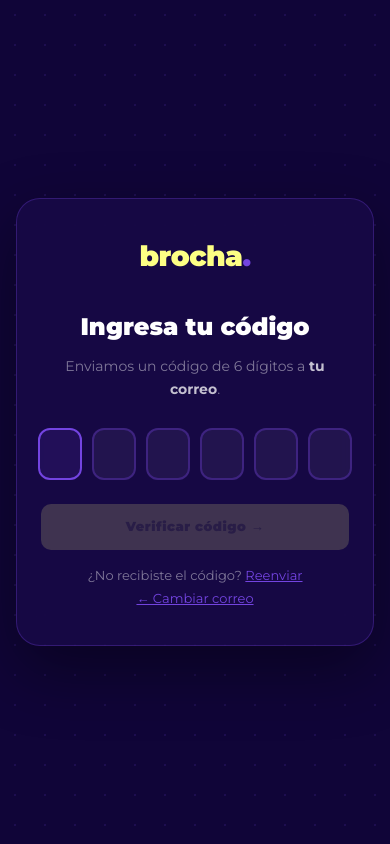
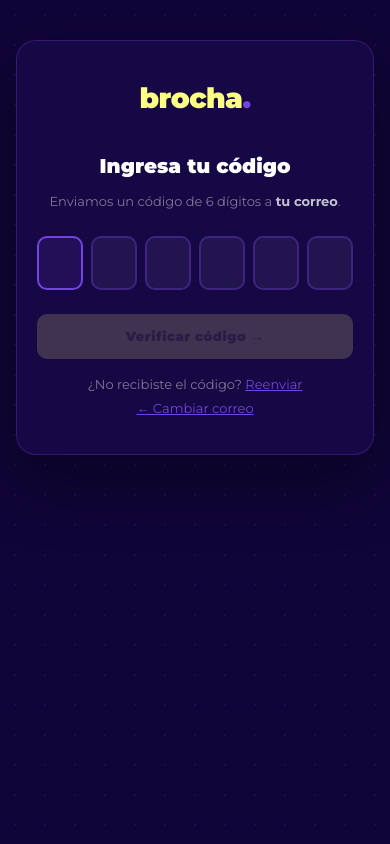
Before and after one commit to brocha-art/Onboarding, a Next.js app: page /auth/verify in a window 390 px wide. Built offline with nearby package versions, Linux system fonts and the light colour scheme; no server answers.

Commit message:
fix: responsive auth card and OTP digits on mobile

```diff
--- a/styles/globals.css
+++ b/styles/globals.css
@@ -1201,10 +1201,13 @@ body::before {
   gap: 10px;
   justify-content: center;
   margin: 24px 0 8px;
+  width: 100%;
 }
 
 .otp-digit {
-  width: 52px;
+  flex: 1;
+  min-width: 0;
+  max-width: 52px;
   height: 60px;
   border-radius: 12px;
   border: 2px solid var(--pb);
@@ -1266,6 +1269,20 @@ body::before {
   .progress-bar-wrap { padding: 0 20px; }
   .ps-label { display: none; }
   .countries-grid { grid-template-columns: 1fr 1fr; }
-  .auth-card { padding: 36px 24px; }
-  .otp-digit { width: 44px; height: 52px; font-size: 20px; }
+
+  /* Auth card */
+  .auth-screen { padding: 20px 16px; align-items: flex-start; padding-top: 40px; }
+  .auth-card { padding: 36px 20px; border-radius: 20px; }
+  .auth-title { font-size: 20px; }
+  .auth-sub { font-size: 13px; margin-bottom: 22px; }
+
+  /* OTP */
+  .otp-inputs { gap: 8px; }
+  .otp-digit { height: 54px; font-size: 22px; border-radius: 10px; }
 }
+
+@media (max-width: 380px) {
+  .auth-card { padding: 28px 16px; }
+  .otp-inputs { gap: 6px; }
+  .otp-digit { height: 48px; font-size: 18px; }
+}
```
